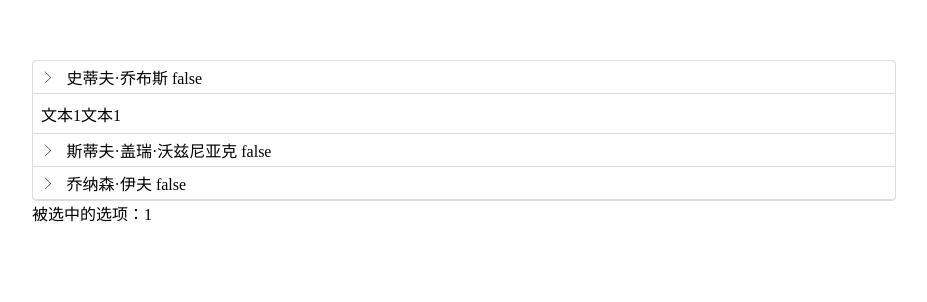
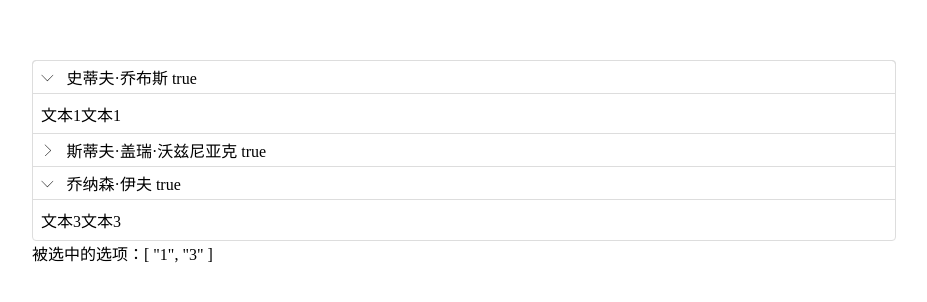
Before and after one commit to xiaoxinwan/xx-simple-ui, a Vue app: page / in a window 1280 px wide. Shown: the part 148-450 px from the top of the page, without its empty margins (176-1103 px from the left). Built offline with nearby package versions, Linux system fonts and the light colour scheme.

Commit message:
完善collapse的功能

```diff
--- a/src/App.vue
+++ b/src/App.vue
@@ -1,6 +1,6 @@
 <template>
     <div id="app" style="padding: 200px;">
-        <x-collapse :selected.sync="selectedTab">
+        <x-collapse :selected.sync="selectedTab" single>
             <x-collapse-item title="史蒂夫·乔布斯" name="1">
                 文本1文本1
             </x-collapse-item>
@@ -48,7 +48,7 @@
         },
         data() {
             return{
-                selectedTab: '1'
+                selectedTab: ['1','3']
             }
         },
         created() {
--- a/src/components/collapse/collapse-item.vue
+++ b/src/components/collapse/collapse-item.vue
@@ -37,26 +37,26 @@
         },
         inject: ['eventBus'],
         mounted() {
-            this.eventBus && this.eventBus.$on('update:selected', (name) => {
-                if(name !== this.name) {
-                    this.handleClose()
+            this.eventBus && this.eventBus.$on('update:selected', (names) => {
+                if(names.indexOf(this.name)>=0) {
+                    this.open = true
+                    this.$refs.icon.$el.style.transform = 'rotate(90deg)'
                 }else{
-                    this.handleOpen()
+                    this.open = false
+                    this.$refs.icon.$el.style.transform = 'rotate(360deg)'
                 }
             })
         },
         methods: {
             handleClick() {
                 if(this.open) {
-                    this.handleClose()
+                    this.eventBus && this.eventBus.$emit('update:removeSelected', this.name)
                 }else{
-                    this.$refs.icon.$el.style.transform = 'rotate(90deg)'
-                    this.eventBus && this.eventBus.$emit('update:selected', this.name)
+                    this.eventBus && this.eventBus.$emit('update:addSelected', this.name)
                 }
             },
             handleClose() {
                 this.open = false
-                this.$refs.icon.$el.style.transform = 'rotate(360deg)'
             },
             handleOpen() {
                 this.open = true
--- a/src/components/collapse/collapse.vue
+++ b/src/components/collapse/collapse.vue
@@ -14,7 +14,7 @@
                 default: false
             },
             selected: {
-                type: String
+                type: Array
             }
         },
         data() {
@@ -29,8 +29,27 @@
         },
         mounted() {
             this.eventBus.$emit('update:selected', this.selected)
-            this.eventBus.$on('update:selected', (name) => {
-                this.$emit('update:selected', name)
+            this.eventBus.$on('update:addSelected', (name) => {
+                let selectedCopy = JSON.parse(JSON.stringify(this.selected))
+                if (this.single) {
+                    selectedCopy = [name]  // 假若为single，则直接等于当前的name
+                } else {
+                    selectedCopy.push(name) // 不single，将name 添加到数组中
+                }
+                this.eventBus.$emit('update:selected', selectedCopy)  // 通知子代，已经增加好的数组
+                this.$emit('update:selected', selectedCopy) // 向外通知，已经增加好的数组
+            })
+
+            this.eventBus.$on('update:removeSelected', (name) => {
+                let selectedCopy = JSON.parse(JSON.stringify(this.selected)) // 深拷贝，避免操作this.selected
+                let index = selectedCopy.indexOf(name)
+                selectedCopy.splice(index, 1)
+
+                this.eventBus.$emit('update:selected', selectedCopy) // 通知子代，已经减少的数组
+                this.$emit('update:selected', selectedCopy) // 向外通知，已经减少的数组
+            })
+            this.$children.forEach((vm)=>{
+                vm.single = this.single
             })
 
         }
```
Also changed, not shown: src/views/button.vue (deleted, +0 -17 lines), src/components/index.js (added).
